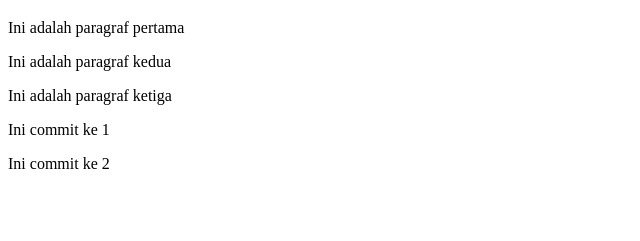
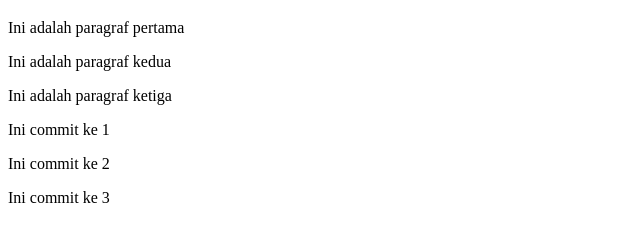
Before and after one commit to Wisander-Wibowo/praktek-06-github, a plain HTML site: page index.html in a window 1280 px wide. Shown: the part 61-302 px from the top of the page, without its empty margins (0-640 px from the left). Drawn offline with Linux system fonts and the light colour scheme.

Commit message:
menambahkan commit 3

```diff
--- a/index.html
+++ b/index.html
@@ -13,5 +13,6 @@
 
     <p>Ini commit ke 1</p>
     <p>Ini commit ke 2</p>
+    <p>Ini commit ke 3</p>
 </body>
 </html>
```
